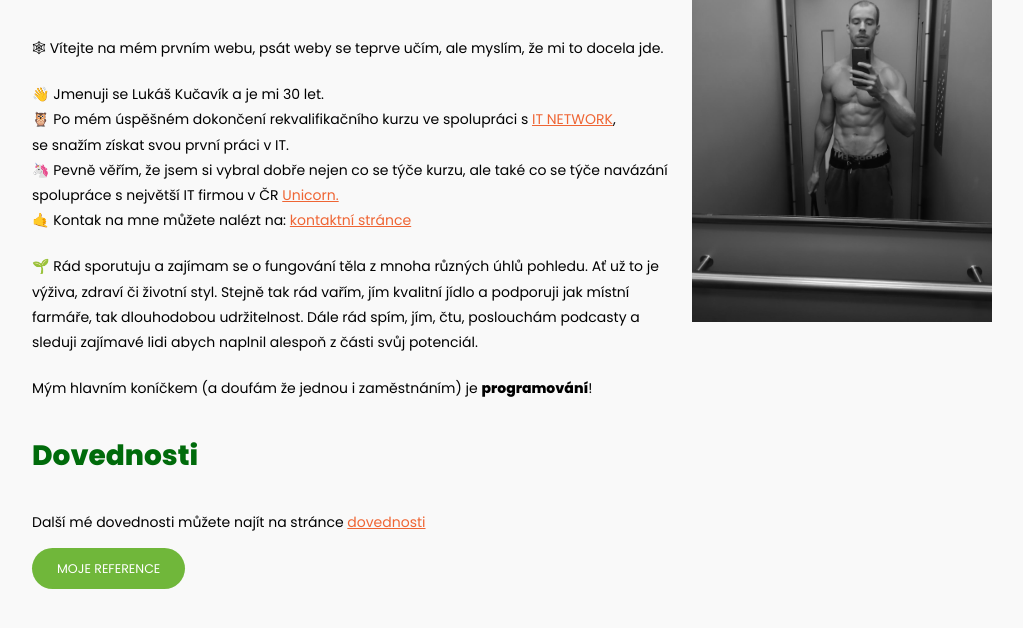
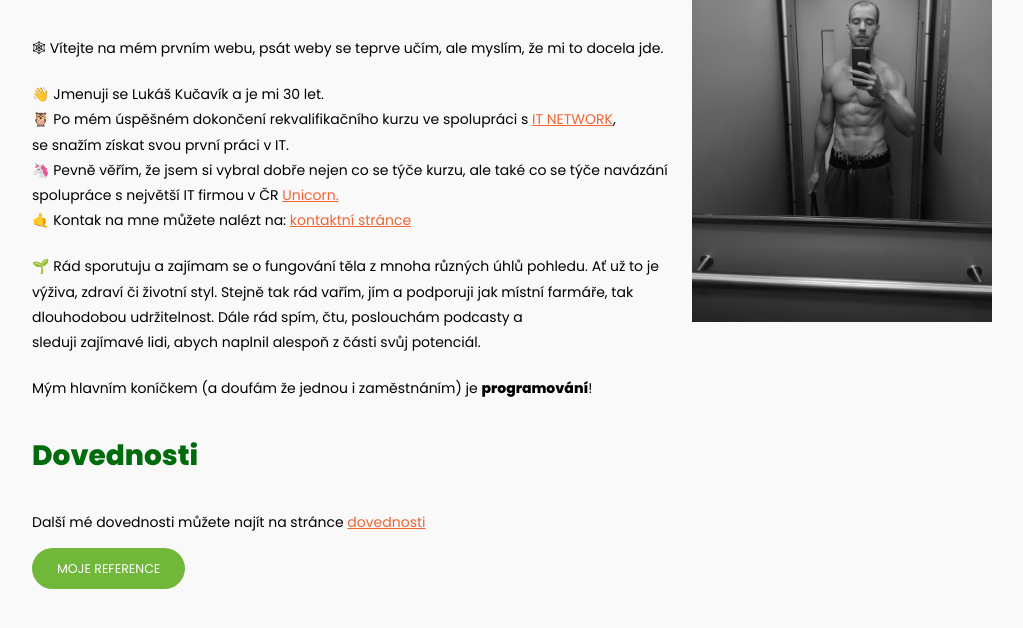
Before and after one commit to valerianoalmondo/SimpleWebSite, a plain HTML site: page index.html in a window 1280 px wide. Shown: the part 166-794 px from the top of the page, without its empty margins (128-1151 px from the left). Drawn offline with Linux system fonts and the light colour scheme.

```diff
--- a/index.html
+++ b/index.html
@@ -29,10 +29,10 @@
 
             <p>
                 🌱 Rád sporutuju a zajímam se o fungování těla z mnoha různých úhlů pohledu. Ať už to je<br>
-                výživa, zdraví či životní styl. Stejně tak rád vařím, jím kvalitní jídlo a podporuji jak místní farmáře,
+                výživa, zdraví či životní styl. Stejně tak rád vařím, jím a podporuji jak místní farmáře,
                 tak dlouhodobou udržitelnost.
-                Dále rád spím, jím, čtu, poslouchám podcasty a<br> sleduji
-                zajímavé lidi abych naplnil alespoň z části svůj potenciál.
+                Dále rád spím, čtu, poslouchám podcasty a<br> sleduji
+                zajímavé lidi, abych naplnil alespoň z části svůj potenciál.
             </p>
 
             <p>
```
Also changed, not shown: obr/screenshot-mainPage.png, 1 other file.
